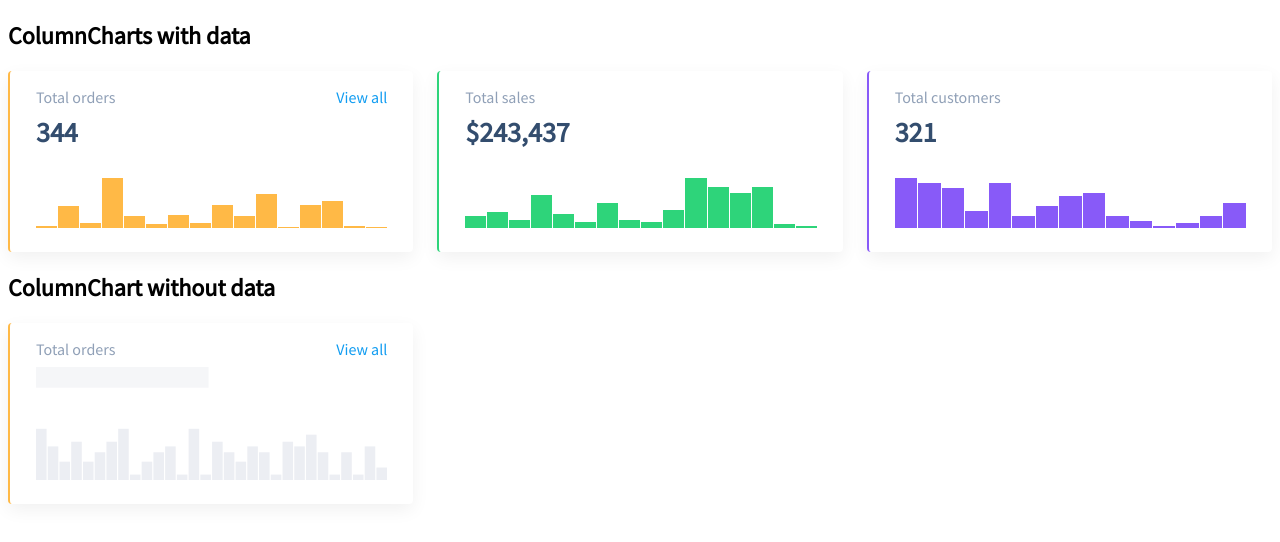
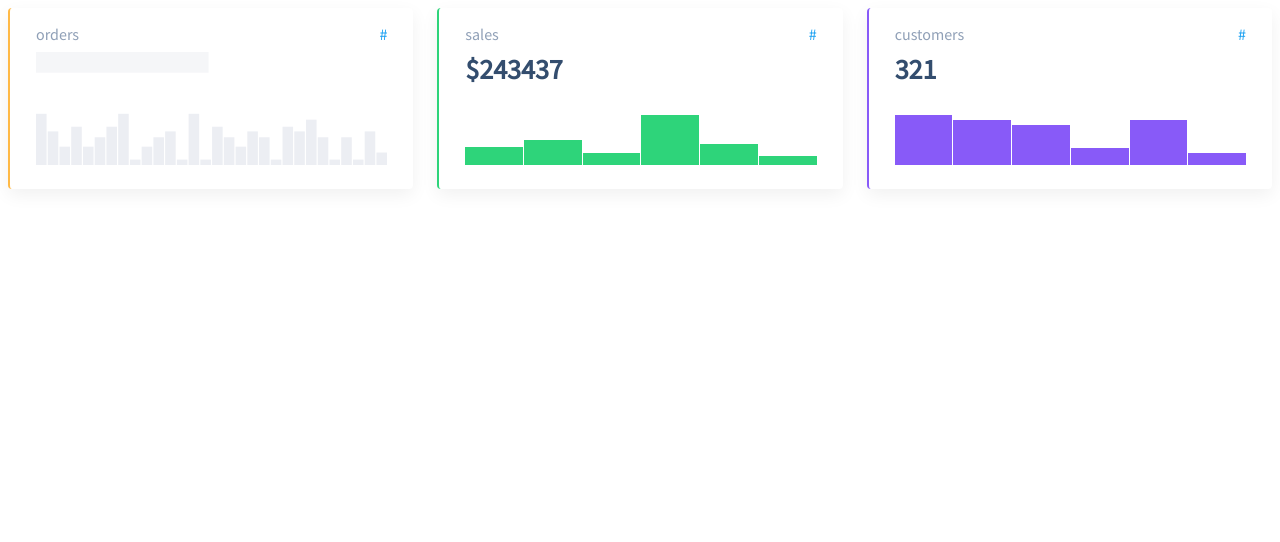
Before and after one commit to js-tasks-ru/js-20220513_alefed89, a website: page 04-oop-basic-intro-to-dom/1-column-chart/static.html in a window 1280 px wide. Drawn offline with Linux system fonts and the light colour scheme.

Commit message:
homework 4

```diff
--- a/04-oop-basic-intro-to-dom/1-column-chart/index.js
+++ b/04-oop-basic-intro-to-dom/1-column-chart/index.js
@@ -1,3 +1,84 @@
 export default class ColumnChart {
+  chartHeight = 50;
+
+  constructor({ data, label, link, value, formatHeading } = {}) {
+    this.data = data || [];
+    this.label = label || '';
+    this.link = link || '#';
+    this.value = value || 0;
+    this.formatHeading = formatHeading;
+
+    this.element = '';
+
+    this.render();
+    this.initEventListeners();
+  }
+
+
+  getTemplate() {
+    return `
+        <div class="column-chart" style="--chart-height: ${ this.chartHeight }">
+            <div class="column-chart__title">
+                ${ this.label }
+            </div>
+            <div class="column-chart__container">
+                <div data-element="header" class="column-chart__header">${ this.formatHeading ? this.formatHeading(this.value) : this.value }</div>
+                <div data-element="body" class="column-chart__chart">
+                    ${ this.data.length ? this.processData() : '' }
+                </div>
+            </div>
+        </div>
+    `;
+  }
+
+  render() {
+    const element = document.createElement('div');
+    element.innerHTML = this.getTemplate();
+    this.element = element.firstElementChild;
+
+    this.element.querySelector('.column-chart__title').insertAdjacentHTML('beforeend', `<div class="column-chart__link">${ this.link }</div>`);
+
+    if (!this.data.length) { this.element.classList.add('column-chart_loading'); }
+
+    return this.element;
+  }
+
+  processData() {
+    const dataTemplate = [];
+    const columnProps = this.getColumnProps();
+
+    for (const num of columnProps) {
+      dataTemplate.push(`<div style="--value: ${ num.value }" data-tooltip="${ num.percent }"></div>`);
+    }
+    return dataTemplate.join('');
+  }
+
+  getColumnProps() {
+    const maxValue = Math.max(...this.data);
+    const scale = 50 / maxValue;
+
+    return this.data.map(item => {
+      return {
+        percent: (item / maxValue * 100).toFixed(0) + '%',
+        value: String(Math.floor(item * scale))
+      };
+    });
+  }
+
+  initEventListeners() {
+    //
+  }
+
+  update(newData) {
+    this.data = newData;
+  }
+
+  remove() {
+    this.element.remove();
+  }
+
+  destroy() {
+    this.remove();
+  }
 
 }
--- a/04-oop-basic-intro-to-dom/1-column-chart/static.html
+++ b/04-oop-basic-intro-to-dom/1-column-chart/static.html
@@ -6,115 +6,46 @@
     <link rel="stylesheet" href="style.css" />
 </head>
 <body>
+  <div class="dashboard__charts">
+    <div id="orders" class="dashboard__chart_orders"></div>
+    <div id="sales" class="dashboard__chart_sales"></div>
+    <div id="customers" class="dashboard__chart_customers"></div>
+  </div>
 
-<h2>ColumnCharts with data</h2>
-<div class="dashboard__charts">
-  <div class="dashboard__chart_orders">
-    <div class="column-chart" style="--chart-height: 50">
-      <div class="column-chart__title">
-        Total orders
-        <a href="/sales" class="column-chart__link">View all</a>
-      </div>
-      <div class="column-chart__container">
-        <div data-element="header" class="column-chart__header">344</div>
-        <div data-element="body" class="column-chart__chart">
-          <div style="--value: 2" data-tooltip="6%"></div>
-          <div style="--value: 22" data-tooltip="44%"></div>
-          <div style="--value: 5" data-tooltip="11%"></div>
-          <div style="--value: 50" data-tooltip="100%"></div>
-          <div style="--value: 12" data-tooltip="25%"></div>
-          <div style="--value: 4" data-tooltip="8%"></div>
-          <div style="--value: 13" data-tooltip="28%"></div>
-          <div style="--value: 5" data-tooltip="11%"></div>
-          <div style="--value: 23" data-tooltip="47%"></div>
-          <div style="--value: 12" data-tooltip="25%"></div>
-          <div style="--value: 34" data-tooltip="69%"></div>
-          <div style="--value: 1" data-tooltip="3%"></div>
-          <div style="--value: 23" data-tooltip="47%"></div>
-          <div style="--value: 27" data-tooltip="56%"></div>
-          <div style="--value: 2" data-tooltip="6%"></div>
-          <div style="--value: 1" data-tooltip="3%"></div>
-        </div>
-      </div>
-    </div>
-  </div>
-  <div class="dashboard__chart_sales">
-    <div class="column-chart" style="--chart-height: 50">
-      <div class="column-chart__title">
-        Total sales
-      </div>
-      <div class="column-chart__container">
-        <div data-element="header" class="column-chart__header">$243,437</div>
-        <div data-element="body" class="column-chart__chart">
-          <div style="--value: 12" data-tooltip="25%"></div>
-          <div style="--value: 16" data-tooltip="33%"></div>
-          <div style="--value: 8" data-tooltip="17%"></div>
-          <div style="--value: 33" data-tooltip="67%"></div>
-          <div style="--value: 14" data-tooltip="29%"></div>
-          <div style="--value: 6" data-tooltip="13%"></div>
-          <div style="--value: 25" data-tooltip="50%"></div>
-          <div style="--value: 8" data-tooltip="17%"></div>
-          <div style="--value: 6" data-tooltip="13%"></div>
-          <div style="--value: 18" data-tooltip="38%"></div>
-          <div style="--value: 50" data-tooltip="100%"></div>
-          <div style="--value: 41" data-tooltip="83%"></div>
-          <div style="--value: 35" data-tooltip="71%"></div>
-          <div style="--value: 41" data-tooltip="83%"></div>
-          <div style="--value: 4" data-tooltip="8%"></div>
-          <div style="--value: 2" data-tooltip="4%"></div>
-        </div>
-      </div>
-    </div>
-  </div>
-  <div class="dashboard__chart_customers">
-    <div class="column-chart" style="--chart-height: 50">
-      <div class="column-chart__title">
-        Total customers
+  <script type="module">
+    import ColumnChart from './index.js';
 
-      </div>
-      <div class="column-chart__container">
-        <div data-element="header" class="column-chart__header">321</div>
-        <div data-element="body" class="column-chart__chart">
-          <div style="--value: 50" data-tooltip="100%"></div>
-          <div style="--value: 45" data-tooltip="90%"></div>
-          <div style="--value: 40" data-tooltip="80%"></div>
-          <div style="--value: 17" data-tooltip="35%"></div>
-          <div style="--value: 45" data-tooltip="90%"></div>
-          <div style="--value: 12" data-tooltip="25%"></div>
-          <div style="--value: 22" data-tooltip="45%"></div>
-          <div style="--value: 32" data-tooltip="65%"></div>
-          <div style="--value: 35" data-tooltip="70%"></div>
-          <div style="--value: 12" data-tooltip="25%"></div>
-          <div style="--value: 7" data-tooltip="15%"></div>
-          <div style="--value: 2" data-tooltip="5%"></div>
-          <div style="--value: 5" data-tooltip="10%"></div>
-          <div style="--value: 12" data-tooltip="25%"></div>
-          <div style="--value: 25" data-tooltip="50%"></div>
-        </div>
-      </div>
-    </div>
-  </div>
-</div>
+    const orders = document.getElementById('orders');
+    const sales = document.getElementById('sales');
+    const customers = document.getElementById('customers');
 
-<h2>ColumnChart without data</h2>
-<div class="dashboard__charts">
-  <div id="orders" class="dashboard__chart_orders">
-    <div class="column-chart column-chart_loading" style="--chart-height: 50">
-      <div class="column-chart__title">
-        Total orders
-        <a class="column-chart__link" href="#">View all</a>
-      </div>
-      <div class="column-chart__container">
-        <div data-element="header" class="column-chart__header">
-          344
-        </div>
-        <div data-element="body" class="column-chart__chart">
+    const ordersData = [];
+    const salesData = [ 30, 40, 20, 80, 35, 15 ];
+    const customersData = [ 100, 90, 80, 35, 90, 25 ];
 
-        </div>
-      </div>
-    </div>
-  </div>
-</div>
+    const ordersChart = new ColumnChart({
+      data: ordersData,
+      label: 'orders',
+      value: 344,
+      link: '#'
+    });
 
+    const salesChart = new ColumnChart({
+      data: salesData,
+      label: 'sales',
+      value: 243437,
+      formatHeading: data => `$${data}`
+    });
+
+    const customersChart = new ColumnChart({
+      data: customersData,
+      label: 'customers',
+      value: 321
+    });
+
+    orders.append(ordersChart.element);
+    sales.append(salesChart.element);
+    customers.append(customersChart.element);
+  </script>
 </body>
 </html>
```
